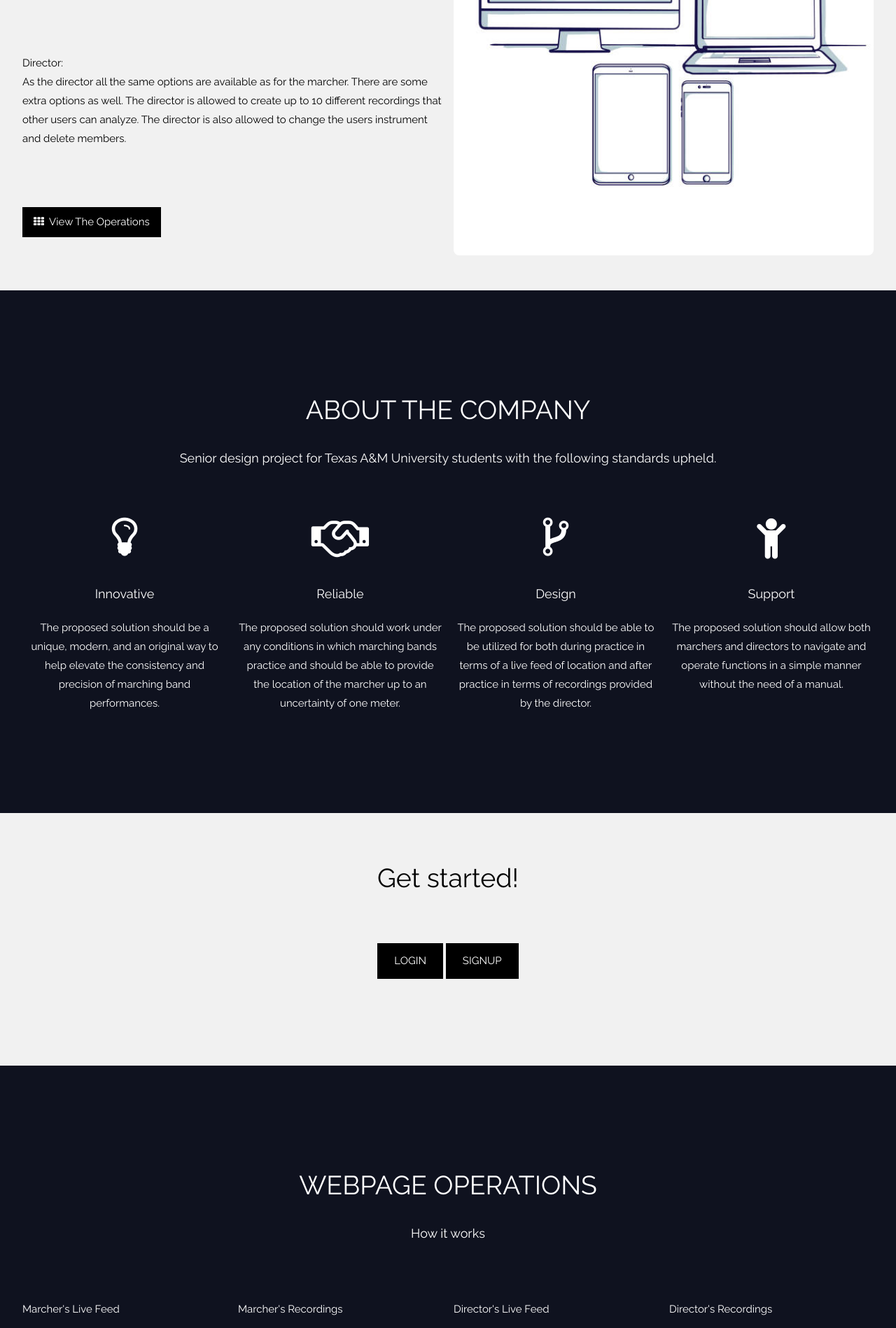
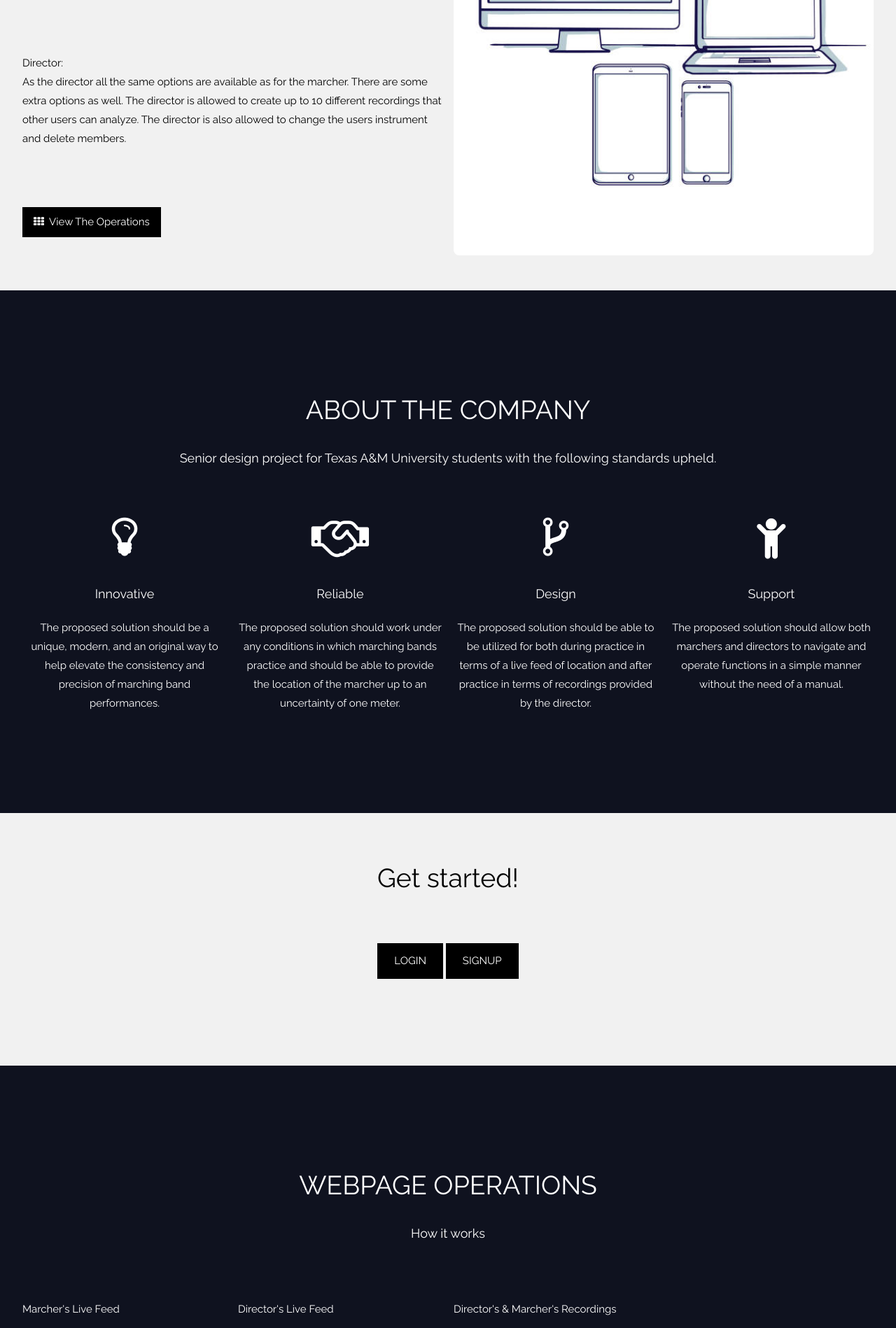
Before and after one commit to IcePanda7/ECEN404-2025SP-Marching-Band-LPS, a Django app: page / in a window 1280 px wide. Shown: the part 2596-4494 px from the top of the page at 70% size. Run offline with Django 5.2, Linux system fonts and the light colour scheme.

Commit message:
Finishing touches

```diff
--- a/BandField/templates/BandField/bandfield.html
+++ b/BandField/templates/BandField/bandfield.html
@@ -2,6 +2,7 @@
 <h1 class="title">Band Field</h1>                                   <!-- Naming heading 1 -->
 {% load static %}                                                   <!-- Loading static files -->
 <link rel="stylesheet" href="{% static 'field.css' %}">             <!-- Retrieving CSS file that was used to style this HTML -->
+<link rel="stylesheet" href="https://cdnjs.cloudflare.com/ajax/libs/font-awesome/6.7.2/css/all.min.css">    <!-- URL for external icons -->
 
 <div class="button-section">                                        <!-- Div class for aligning the buttons section -->
     <div class="buttons">                                           <!-- Div class for aligning client side buttons -->
--- a/templates/homepage.html
+++ b/templates/homepage.html
@@ -228,26 +228,19 @@
                     <!-- Screen Capture -->
                     <img src="/w3images/tech_mic.jpg" style="width:100%" onclick="onClick(this)" class="w3-hover-opacity" alt="Marcher Live Feed">
                 </div>
-                <div class="w3-col l3 m6">
-                    <p>Marcher's Recordings</p>
-                    <!-- Screen Capture -->
 
-                    <img src="/w3images/tech_phone.jpg" style="width:100%" onclick="onClick(this)" class="w3-hover-opacity" alt="Marcher Recordings">
-                </div>
                 <div class="w3-col l3 m6">
                     <p>Director's Live Feed</p>
                     <!-- Screen Capture -->
-                    <img src="/w3images/tech_drone.jpg" style="width:100%" onclick="onClick(this)" class="w3-hover-opacity" alt="Director Live Feed">
+                    <img src="{% static 'DirectorLiveFeedHomepage.PNG' %}" style="width:100%" onclick="onClick(this)" class="w3-hover-opacity" alt="Director Live Feed">
                 </div>
                 <div class="w3-col l3 m6">
-                    <p>Director's Recordings</p>
+                    <p>Director's & Marcher's Recordings</p>
                     <!-- Screen Capture -->
-                    <img src="/w3images/tech_sound.jpg" style="width:100%" onclick="onClick(this)" class="w3-hover-opacity" alt="Director Recordings">
+                    <img src="{% static 'RecordingsHomepage.PNG' %}" style="width:100%" onclick="onClick(this)" class="w3-hover-opacity" alt="Director Recordings">
                 </div>
             </div>
         </div>
-
-
 
 
 
```
Also changed, not shown: BandField/views.py (+7 -8 lines), assets/DirectorLiveFeedHomepage.PNG (added), assets/RecordingsHomepage.PNG (added).
